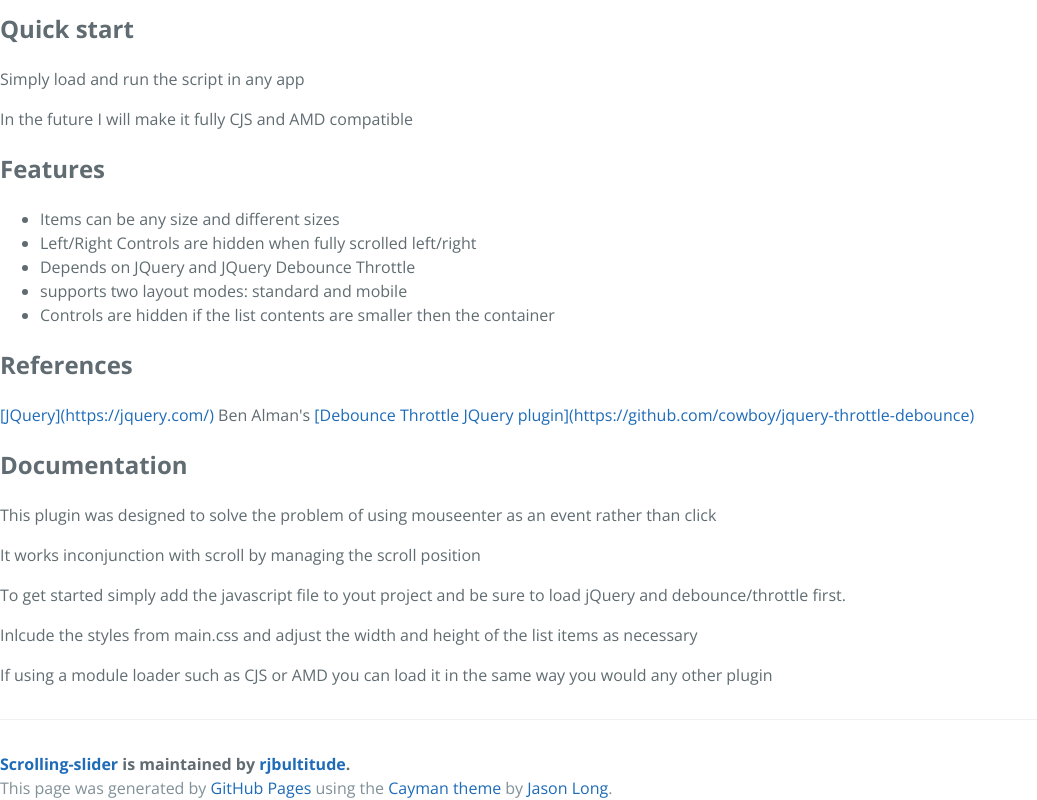
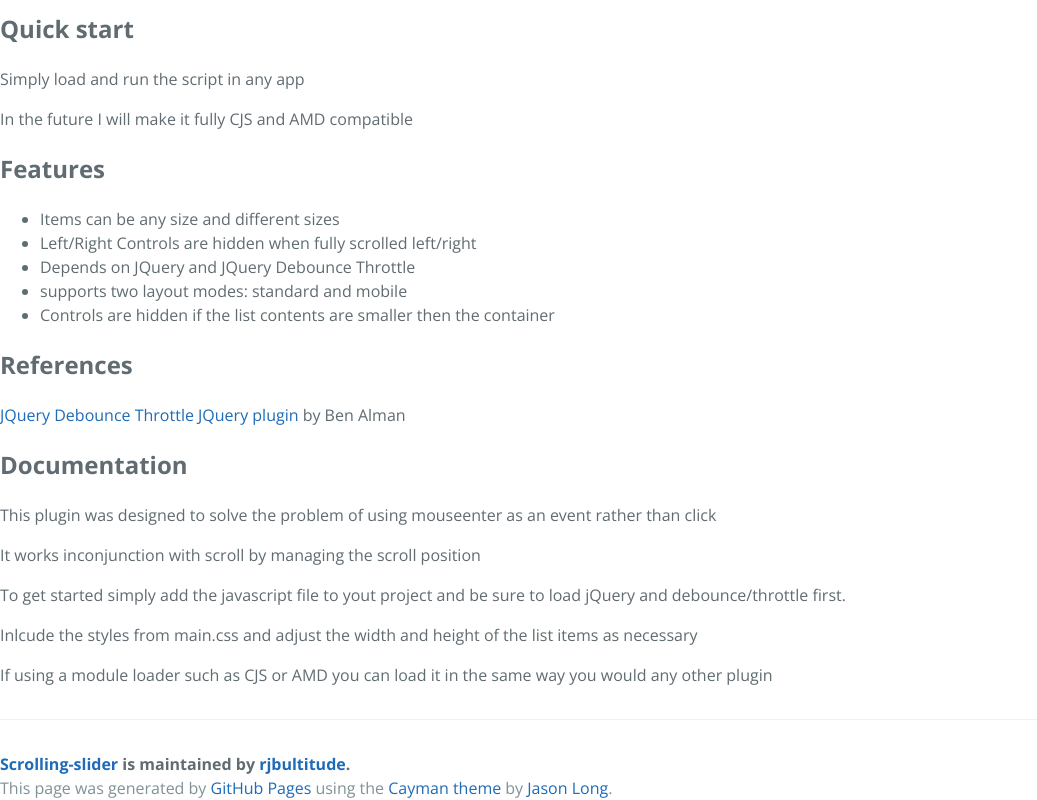
Before and after one commit to rjbultitude/scrolling-slider, a plain HTML site: page index.html in a window 1280 px wide. Shown: the part 936-1736 px from the top of the page, without its empty margins (0-1037 px from the left). Drawn offline with nearby package versions, Linux system fonts and the light colour scheme.

Commit message:
update documentation

```diff
--- a/index.html
+++ b/index.html
@@ -64,8 +64,8 @@
             </ul>
 
             <h2>References</h2>
-            <a>[JQuery](https://jquery.com/)</a>
-            Ben Alman's <a>[Debounce Throttle JQuery plugin](https://github.com/cowboy/jquery-throttle-debounce)</a>
+            <a href="https://jquery.com/">JQuery</a>
+            <a href="https://github.com/cowboy/jquery-throttle-debounce">Debounce Throttle JQuery plugin</a> by Ben Alman
 
             <h2>Documentation</h2>
             <p>This plugin was designed to solve the problem of using mouseenter as an event rather than click</p>
```
